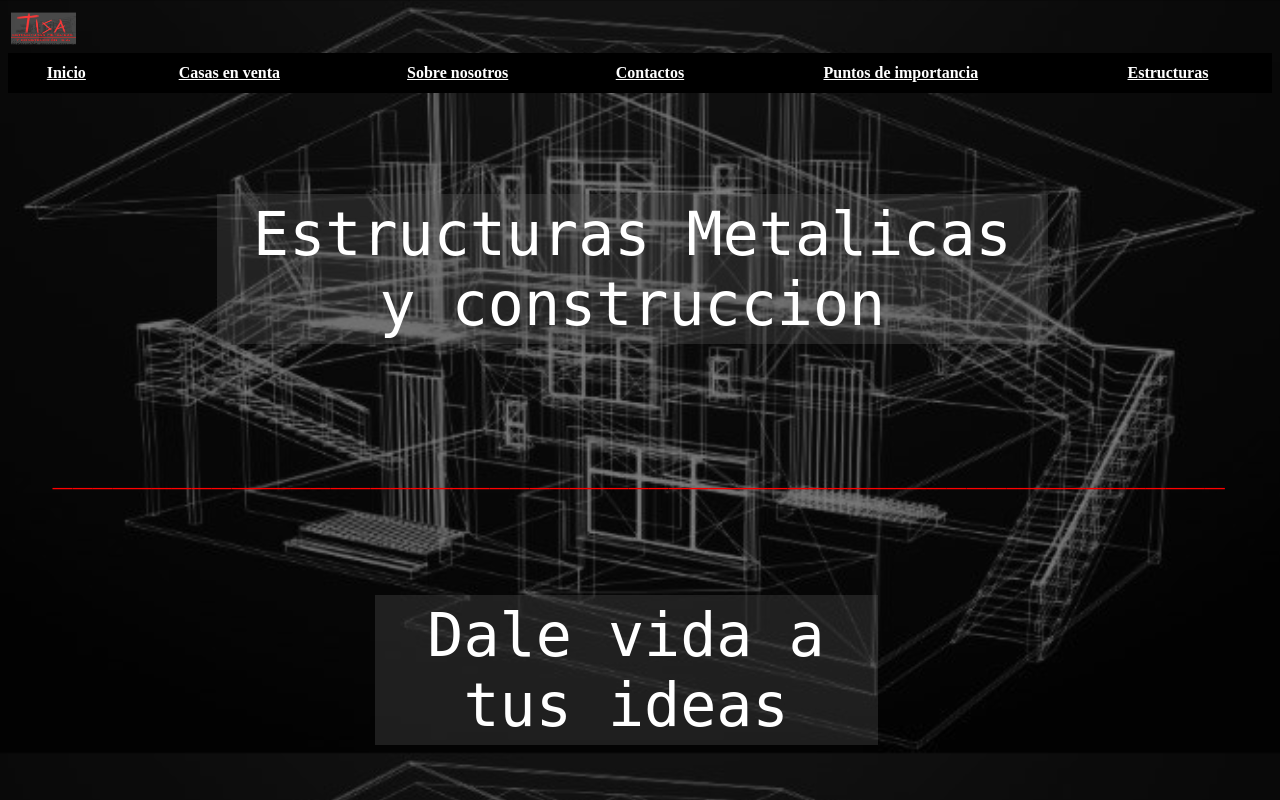
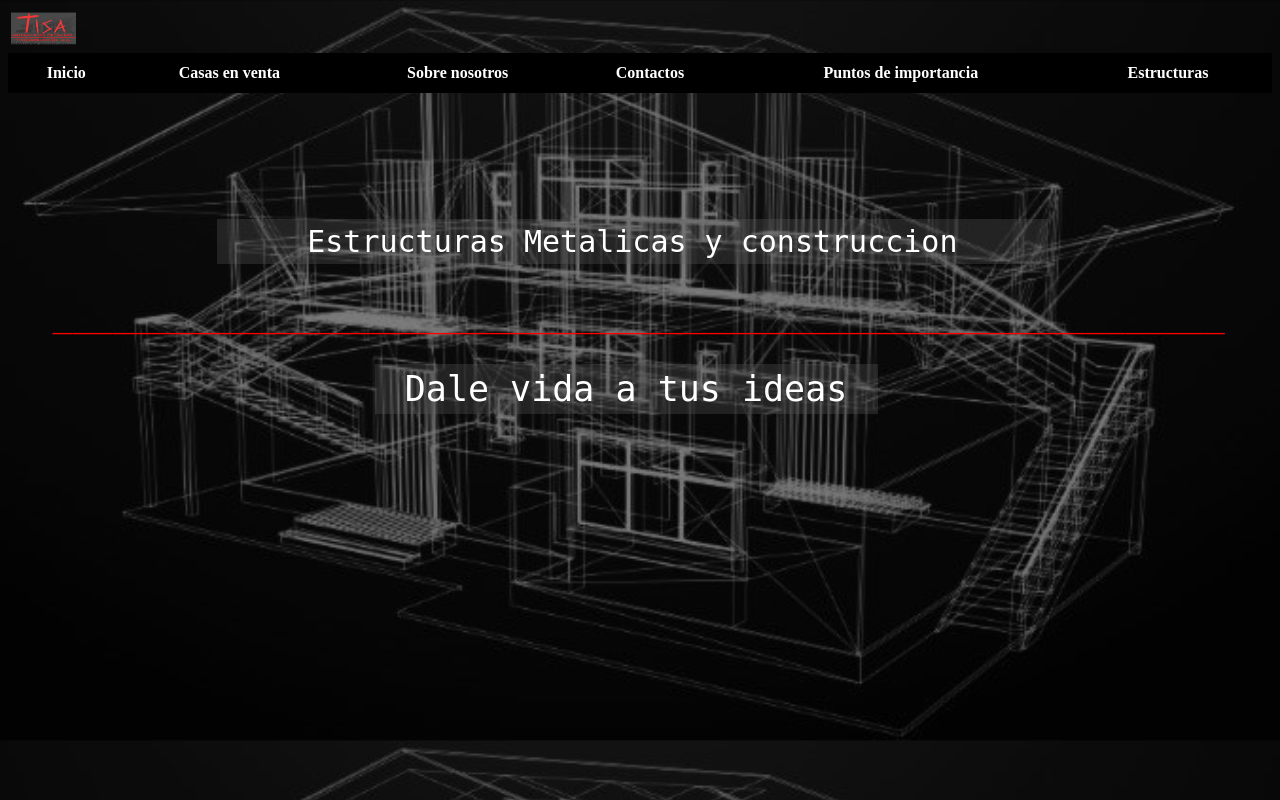
Before and after one commit to 0GregoryCH/Proyecto5, a PHP site: page /Index.html in a window 1280 px wide. Run offline with PHP 8.4, Linux system fonts and the light colour scheme; lists and menus that the app fills with data are empty.

Commit message:
Quinto Commit: Avance y Orden

```diff
--- a/PaginaWebTISA/CSS/Diseño.css
+++ b/PaginaWebTISA/CSS/Diseño.css
@@ -1,53 +1,62 @@
 /*Pagina 1 inicio*/
-li{
+a{
+    text-decoration: none;
+    border: none;
     list-style: none;
 }
-#txt1I{
+#Div1I{
     width: 95%;
-    font-size: 60px;
+    font-size: 30px;
     font-family:monospace;
     padding: 5px 5px;
     text-align: center;
-    margin-top: 8%;
+    margin-top: 10%;
     margin-left: 16.5%;
     border-radius: 0%;
     border-start-end-radius: 0%;
     /*box-shadow: 0px 4px 10px #fff;*/
 }
-#txt2I{
+#Div2I{
     width: 99%;
     font-size: 33px;
     font-family:monospace;
     padding: 5px 5px;
     text-align: center;
-    margin-top: 8%;
+    margin-top: 2%;
     border-radius: 0%;
     border-start-end-radius: 0%;
 }
-#txt3I{
-    width: 95%;
-    font-size: 60px;
+#Div3I{
+    width: 30%;
+    font-size: 35px;
     font-family:monospace;
     padding: 5px 5px;
     text-align: center;
-    margin-top: 8%;
+    margin-top: 2%;
     margin-left: 29%;
     border-radius: 0%;
     border-start-end-radius: 0%;
     /*box-shadow: 0px 4px 10px #fff;*/
 }
 
+/*Pagina 2 Casas en Venta*/
+#BodyCV{
+    overflow: hidden;
+}
+#Secc1CV{
+    text-align: center;
+}
 
-/*Pagina 3 Sobre nosotros*/
-#Secc1SN{
+/*Pagina 3 Sobre Nosotros*/
+#Txt1SN{
     font-size: 50px;
     font-family:'Franklin Gothic Medium', 'Arial Narrow', Arial, sans-serif;
 }
-#Secc2SN{
+#Txt2SN{
     font-size: 50px;
     font-family:'Trebuchet MS', 'Lucida Sans Unicode', 'Lucida Grande', 'Lucida Sans', Arial, sans-serif;
 }
-#Secc3SN{
+#Txt3SN{
     width: 95%;
     font-size: 20px;
     background-color: rgb(133, 131, 131, 0.5);
--- a/PaginaWebTISA/Index.html
+++ b/PaginaWebTISA/Index.html
@@ -17,12 +17,12 @@
         <table border="" style="background-color: black; width: 100%; border-collapse: collapse; border: 10px solid black;">
             <thead>
                 <tr>
-                    <th><li><a href="Index.html" style="color: white;">Inicio</a></li></th>
-                    <th><li><a href="P2CasasVenta.html" style="color: white;">Casas en venta</a></li></th>
-                    <th><li><a href="P3SobreNosotros.html" style="color: white;">Sobre nosotros</a></li></th>
-                    <th><li><a href="P4Contactos.html" style="color: white;">Contactos</a></li></th>
-                    <th><li><a href="P5PuntosImportancia.html" style="color: white;">Puntos de importancia</a></li></th>
-                    <th><li><a href="P6Estructuras.html" style="color: white;">Estructuras</a></li></th>
+                    <th><a href="Index.html" style="color: white;">Inicio</a></th>
+                    <th><a href="P2CasasVenta.html" style="color: white;">Casas en venta</a></th>
+                    <th><a href="P3SobreNosotros.html" style="color: white;">Sobre nosotros</a></th>
+                    <th><a href="P4Contactos.html" style="color: white;">Contactos</a></th>
+                    <th><a href="P5PuntosImportancia.html" style="color: white;">Puntos de importancia</a></th>
+                    <th><a href="P6Estructuras.html" style="color: white;">Estructuras</a></th>
                 </tr>
             </thead>
         </table>
@@ -32,14 +32,13 @@
 
 <body style="background-color: rgb(53, 52, 52); background-image: url('Multimedia/Imagenes/Render1.jpg'); background-size: cover; background-position: top left;">
     <section>
-        <div id= "txt1I" style="background-color:  rgb(95, 95, 95, 0.3); color: white; width: 65%;" > Estructuras Metalicas y construccion</div>
+        <div id= "Div1I" style="background-color:  rgb(95, 95, 95, 0.3); color: white; width: 65%;" > Estructuras Metalicas y construccion</div>
     </section>
     <section>
-        <div id= "txt2I" style="color: red;" > ___________________________________________________________</div>
+        <div id= "Div2I" style="color: red;" > ___________________________________________________________</div>
     </section>
     <section>
-        <div id= "txt3I" style="background-color:  rgb(95, 95, 95, 0.3); color: white; width: 39%;" > Dale vida a tus ideas</div>
+        <div id= "Div3I" style="background-color:  rgb(95, 95, 95, 0.3); color: white; width: 39%;" > Dale vida a tus ideas</div>
     </section>
-
 </body>
 </html>
--- a/PaginaWebTISA/Index.php
+++ b/PaginaWebTISA/Index.php
@@ -22,8 +22,7 @@ $imagenes = array_diff(scandir($directorio), array('..', '.'));
         }
         .gallery {
             width: 850px;
-            height: 80vh; /* Ajuste de altura para scroll */
-            overflow-y: scroll; /* Permite desplazamiento vertical */
+            height: 80vh;
             display: flex;
             flex-direction: column;
             gap: 10px;
@@ -44,6 +43,7 @@ $imagenes = array_diff(scandir($directorio), array('..', '.'));
         }
     </style>
 </head>
+
 <body style="background-color: rgb(53, 52, 52);">
     <div class="gallery">
         <?php
@@ -57,6 +57,5 @@ $imagenes = array_diff(scandir($directorio), array('..', '.'));
         }
         ?>
     </div>
-
 </body>
 </html>
--- a/PaginaWebTISA/P2CasasVenta.html
+++ b/PaginaWebTISA/P2CasasVenta.html
@@ -23,8 +23,10 @@
             </thead>
         </table>
     </section>
+    <link rel="stylesheet" href="CSS/Diseño.css">
 </head>
-<body style="background-color: rgb(53, 52, 52);">
+
+<body id="BodyCV" style="background-color: rgb(53, 52, 52);">
     <table border="" style="width: 100%; border-collapse: collapse;">
         <tbody>
             <tr>
@@ -42,7 +44,7 @@
             <tr></tr>
         </tbody>
     </table>
-    <section>
+    <section id="Secc1CV">
         <iframe src="Index.php" frameborder="0" width="1000" height="750"></iframe>
     </section>
 </body>
```
Also changed, not shown: other parts of PaginaWebTISA/CSS/Diseño.css (+13 -22 lines), PaginaWebTISA/P3SobreNosotros.html (+7 -7 lines), PaginaWebTISA/P4Contactos.html (+4 -7 lines), PaginaWebTISA/P5PuntosImportancia.html (+5 -10 lines), PaginaWebTISA/P6Estructuras.html (+19 -26 lines).
